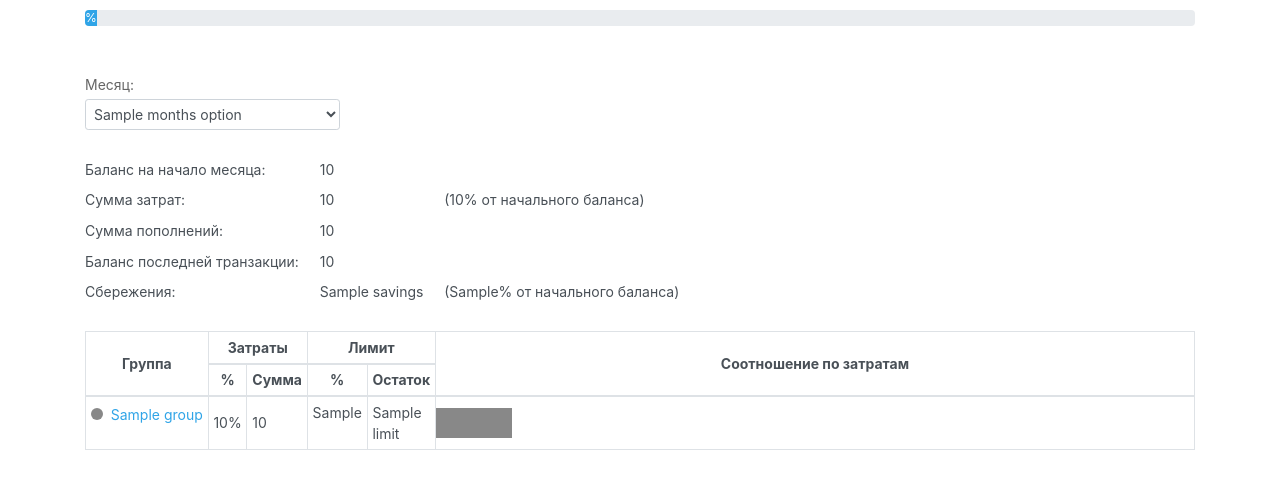
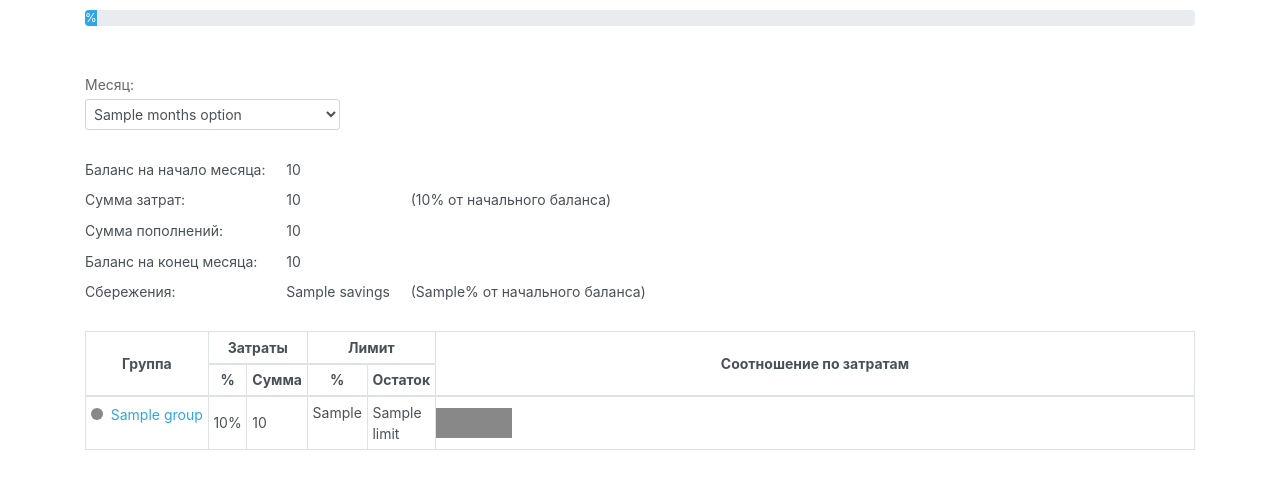
Before and after one commit to anzodev/myfunds, a Flask app: template myfunds/web/templates/pages/balance/statistic.html in a window 1280 px wide. Shown: the part 133-622 px from the top of the page. Run offline with Flask 2, Linux system fonts and the light colour scheme; the template is opened without the code that fills it: most values are stand-ins (such as "Sample title", 1, 10 or a date in 2020); parts of the project's set-up code (start-up, migrations or seed data) failed here and were passed over; some libraries are stand-ins or nearby versions.

Commit message:
development ...

```diff
--- a/myfunds/web/api/pages/handlers/balance.py
+++ b/myfunds/web/api/pages/handlers/balance.py
@@ -360,6 +360,8 @@ def statistic():
         "savings_pct": savings_pct,
         "replenishments_sum": g.balance.to_amount_repr(replenishments_sum),
     }
+    if month_idx == local_now.month:
+        amount_status["finish_balance"] = translates.N_A
 
     chart_data = {}
     for txn in withdrawals:
--- a/myfunds/web/templates/pages/balance/statistic.html
+++ b/myfunds/web/templates/pages/balance/statistic.html
@@ -45,7 +45,7 @@
       <td></td>
     </tr>
     <tr>
-      <td class="w-1 text-nowrap pl-0">Баланс последней транзакции:</td>
+      <td class="w-1 text-nowrap pl-0">Баланс на конец месяца:</td>
       <td class="w-1 text-nowrap pl-3">{{ amount_stats.finish_balance }}</td>
       <td></td>
       <td></td>
```
